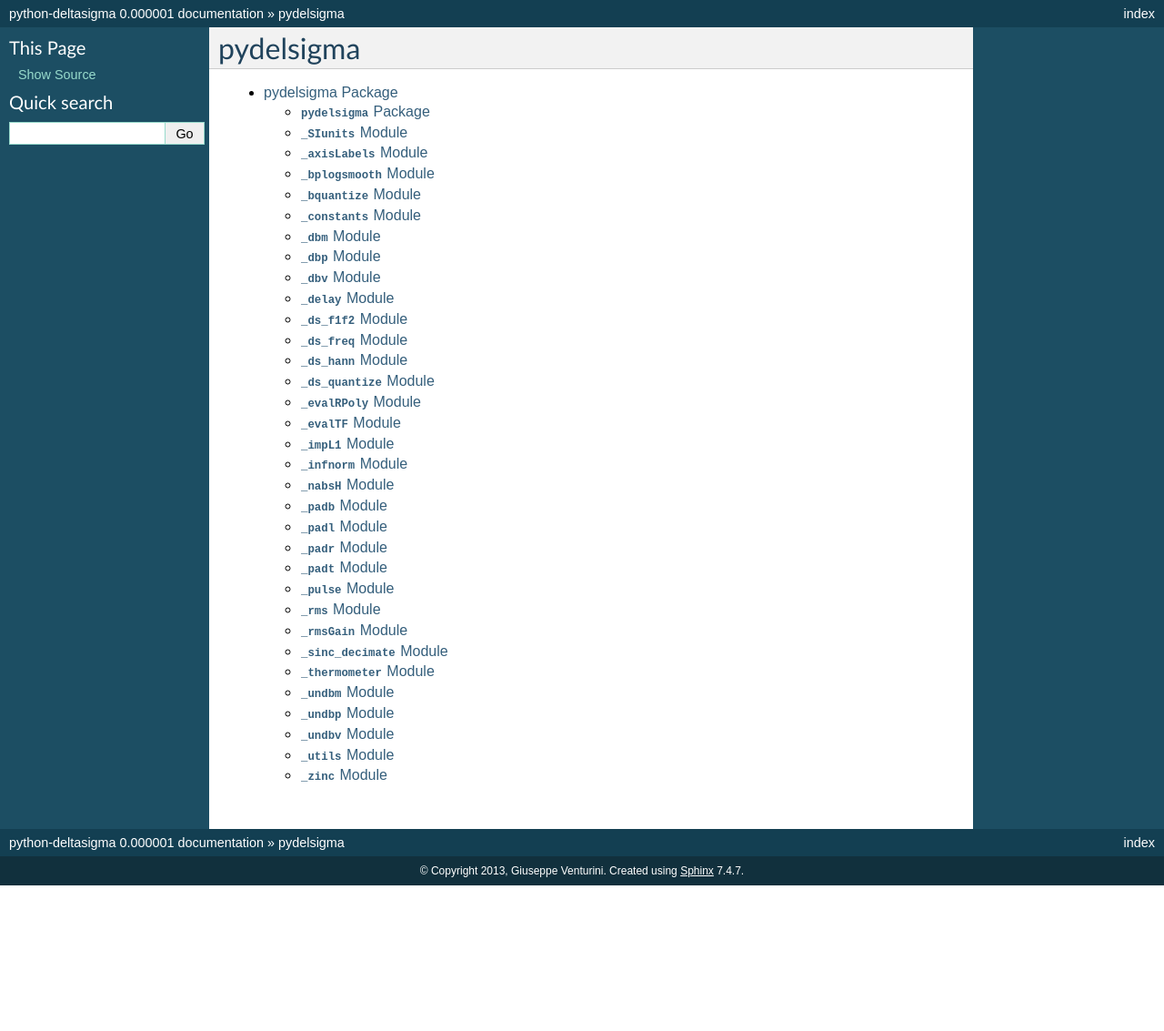
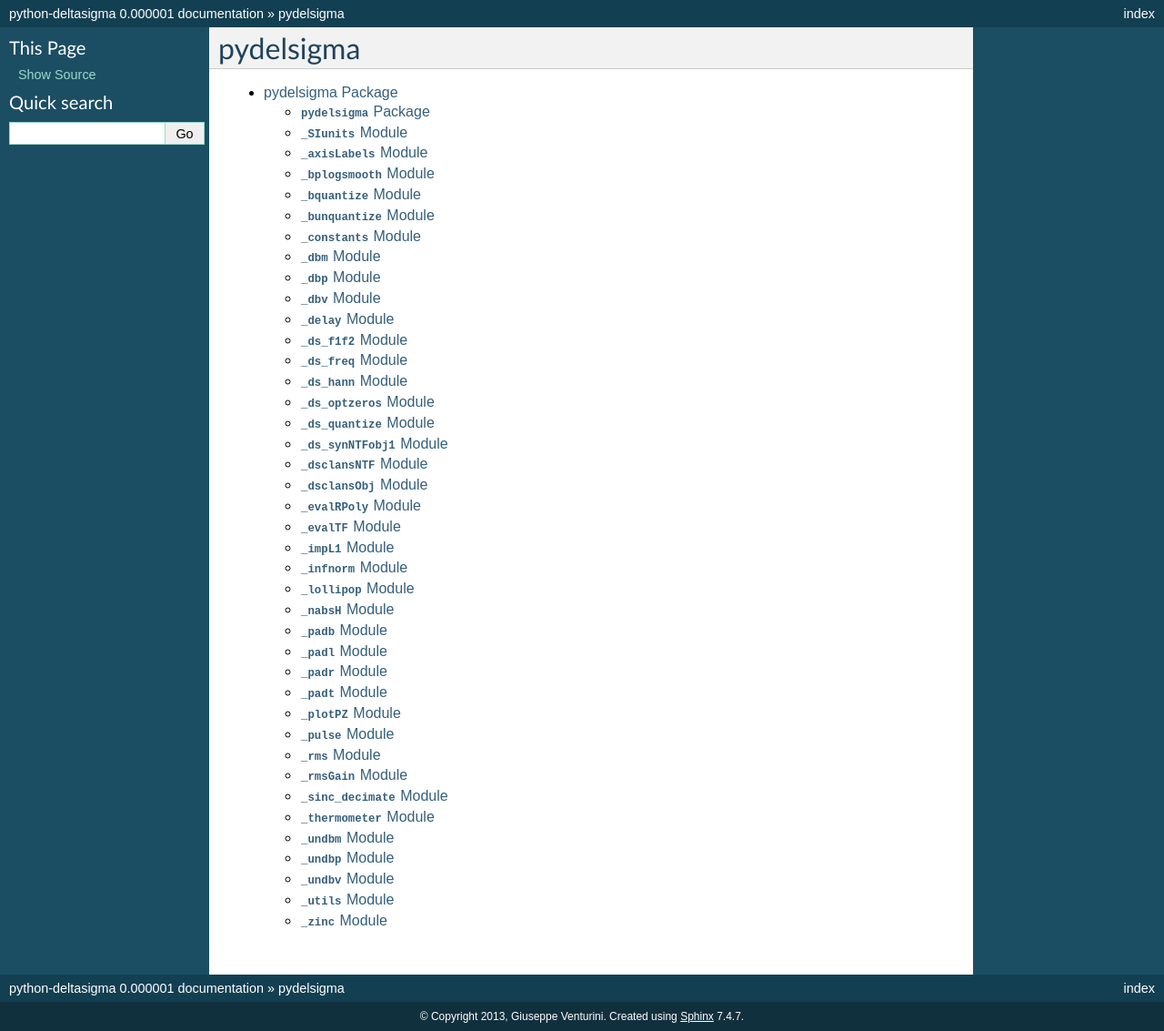
Before and after one commit to ggventurini/python-deltasigma, a Sphinx documentation site: the page built from doc/modules.rst, in a window 1280 px wide. Shown: the whole page at 91% size. Built offline with Sphinx 7.4.7, drawn with Linux system fonts in a browser that asks for light colours; formulas are drawn with MathJax 3; before the commit the page ends 973 px from its top, so only the background shows below that.

Commit message:
Update doc file.

```diff
--- a/doc/pydelsigma.rst
+++ b/doc/pydelsigma.rst
@@ -37,6 +37,14 @@ pydelsigma Package
 ------------------------
 
 .. automodule:: pydelsigma._bquantize
+    :members:
+    :undoc-members:
+    :show-inheritance:
+
+:mod:`_bunquantize` Module
+--------------------------
+
+.. automodule:: pydelsigma._bunquantize
     :members:
     :undoc-members:
     :show-inheritance:
@@ -105,10 +113,42 @@ pydelsigma Package
     :undoc-members:
     :show-inheritance:
 
+:mod:`_ds_optzeros` Module
+--------------------------
+
+.. automodule:: pydelsigma._ds_optzeros
+    :members:
+    :undoc-members:
+    :show-inheritance:
+
 :mod:`_ds_quantize` Module
 --------------------------
 
 .. automodule:: pydelsigma._ds_quantize
+    :members:
+    :undoc-members:
+    :show-inheritance:
+
+:mod:`_ds_synNTFobj1` Module
+----------------------------
+
+.. automodule:: pydelsigma._ds_synNTFobj1
+    :members:
+    :undoc-members:
+    :show-inheritance:
+
+:mod:`_dsclansNTF` Module
+-------------------------
+
+.. automodule:: pydelsigma._dsclansNTF
+    :members:
+    :undoc-members:
+    :show-inheritance:
+
+:mod:`_dsclansObj` Module
+-------------------------
+
+.. automodule:: pydelsigma._dsclansObj
     :members:
     :undoc-members:
     :show-inheritance:
@@ -141,6 +181,14 @@ pydelsigma Package
 ----------------------
 
 .. automodule:: pydelsigma._infnorm
+    :members:
+    :undoc-members:
+    :show-inheritance:
+
+:mod:`_lollipop` Module
+-----------------------
+
+.. automodule:: pydelsigma._lollipop
     :members:
     :undoc-members:
     :show-inheritance:
@@ -181,6 +229,14 @@ pydelsigma Package
 -------------------
 
 .. automodule:: pydelsigma._padt
+    :members:
+    :undoc-members:
+    :show-inheritance:
+
+:mod:`_plotPZ` Module
+---------------------
+
+.. automodule:: pydelsigma._plotPZ
     :members:
     :undoc-members:
     :show-inheritance:
```
